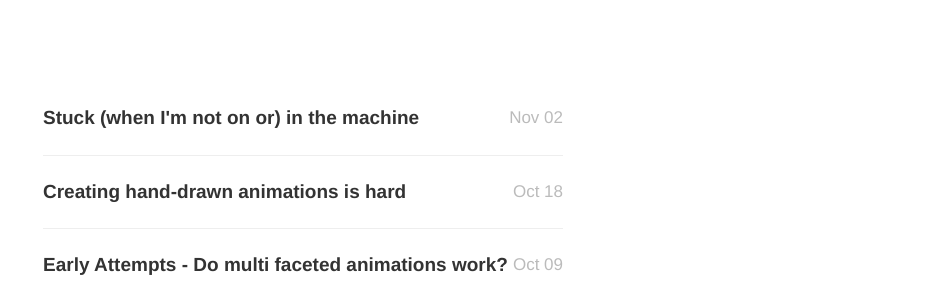
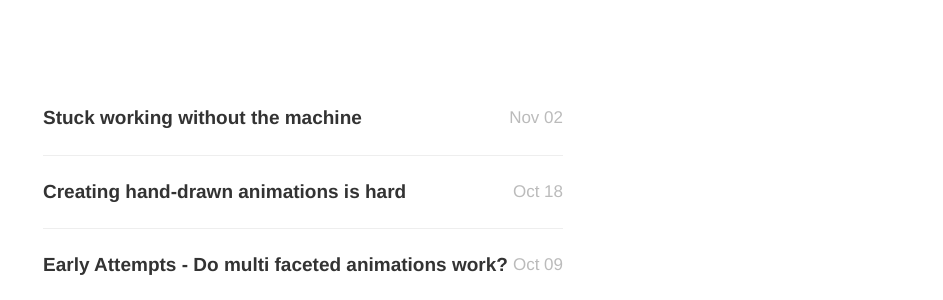
Before and after one commit to evolve2k/praxy, a Jekyll site: the page built from index.html, in a window 1280 px wide. Shown: the part 254-554 px from the top of the page, without its empty margins (337-1280 px from the left). Built offline with Jekyll 4.4.1, drawn with Linux system fonts in a browser that asks for light colours; nearby versions of some CDN libraries.

Commit message:
Update from Forestry.io - 2016-11-02-stuck-in-the-machine-or-maybe-just-stuck-without-it.md

```diff
--- a/_posts/2016-11-02-stuck-in-the-machine-or-maybe-just-stuck-without-it.md
+++ b/_posts/2016-11-02-stuck-in-the-machine-or-maybe-just-stuck-without-it.md
@@ -1,5 +1,5 @@
 ---
-title: Stuck (when I'm not on or) in the machine
+title: Stuck working without the machine
 date: '2016-11-02 12:03:00'
 layout: ''
 ---
```
